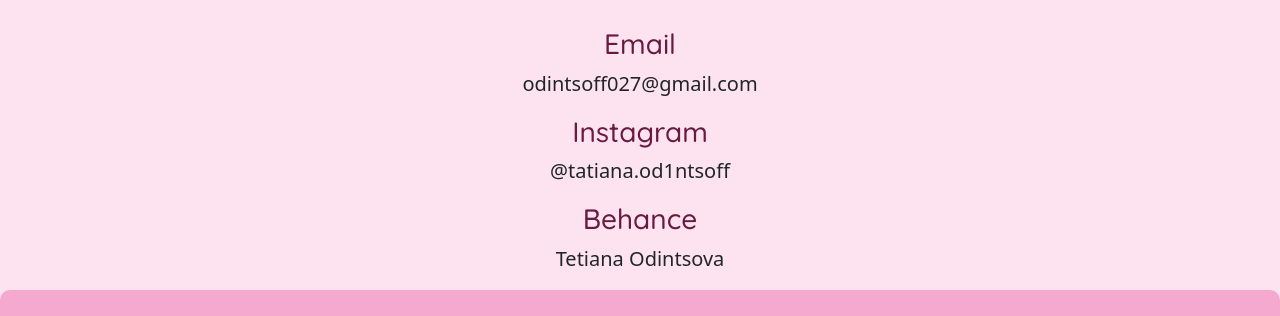
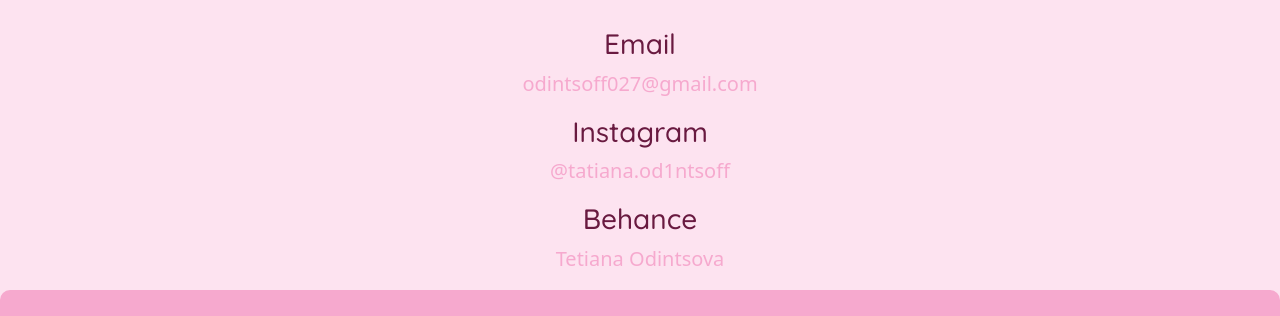
Before and after one commit to od1ntsoff/TO-Portfolio, a plain HTML site: page contact.html in a window 1280 px wide. Shown: the part 184-500 px from the top of the page. Drawn offline with nearby package versions, Linux system fonts and the light colour scheme.

Commit message:
Added adjustments to the Contact page

```diff
--- a/contact.html
+++ b/contact.html
@@ -91,21 +91,30 @@
         <h1 class="text-center mt-5 mb-5">Let's get in touch!</h1>
         <h3>Email</h3>
         <p>
-          <a href="mailto:odintsoff027@gmail.com" target="_blank"></a
-          >odintsoff027@gmail.com
+          <a
+            href="mailto:odintsoff027@gmail.com"
+            target="_blank"
+            class="contact-link"
+            >odintsoff027@gmail.com</a
+          >
         </p>
         <h3>Instagram</h3>
         <p>
           <a
             href="https://www.instagram.com/tatiana.od1ntsoff/"
             target="_blank"
-          ></a>
-          @tatiana.od1ntsoff
+            class="contact-link"
+            >@tatiana.od1ntsoff</a
+          >
         </p>
         <h3>Behance</h3>
         <p>
-          <a href="https://www.behance.net/3a94c32e" target="_blank"></a>
-          Tetiana Odintsova
+          <a
+            href="https://www.behance.net/3a94c32e"
+            target="_blank"
+            class="contact-link"
+            >Tetiana Odintsova</a
+          >
         </p>
       </div>
     </div>
--- a/style.css
+++ b/style.css
@@ -93,6 +93,15 @@
   display: flex;
   margin: 30px;
   text-align: center;
+}
+
+.contact-link {
+  text-decoration: none;
+  color: var(--secondary-color);
+}
+
+.contact-link:hover {
+  color: var(--accent-color);
 }
 
 footer .contact-box {
```
